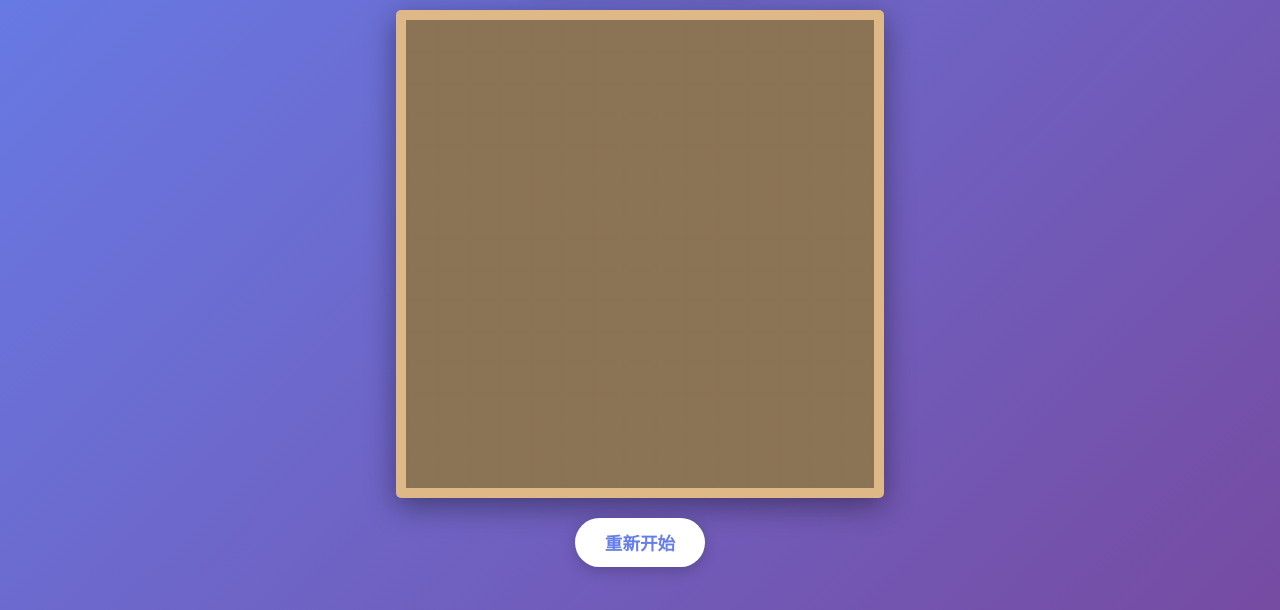
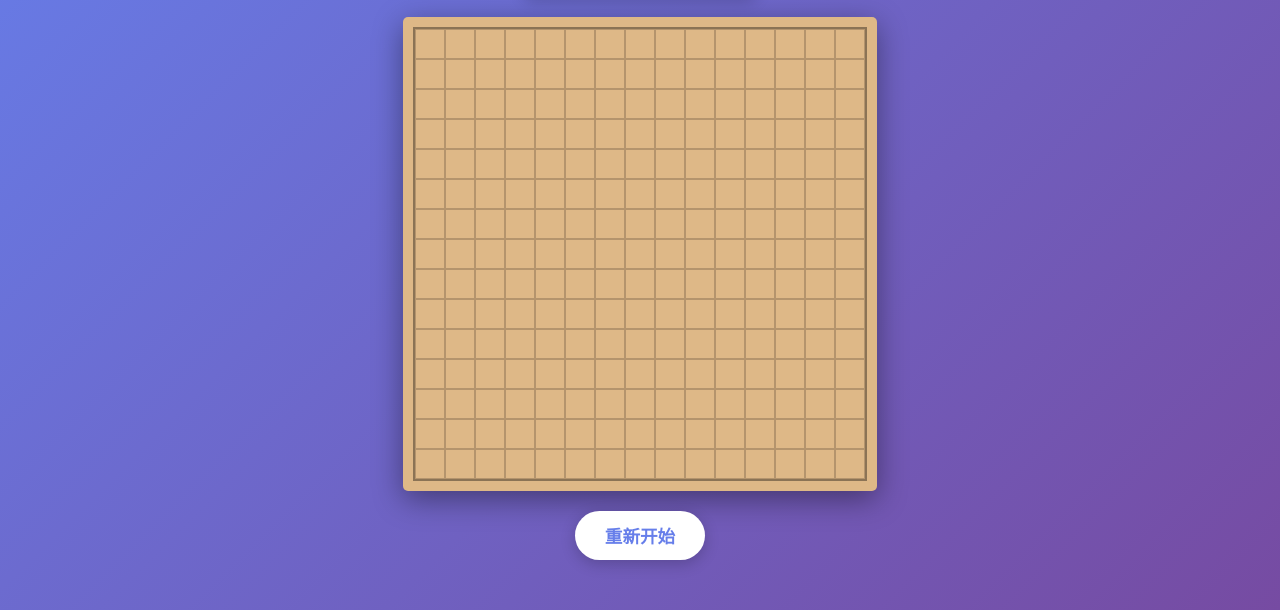
Before and after one commit to MichaelWang111/gomoku-game, a website: page public/index.html in a window 1280 px wide. Shown: the part 190-800 px from the top of the page. Drawn offline with Linux system fonts and the light colour scheme.

Commit message:
fix: 修复棋盘格子边框重叠问题
- 将gap从1px改为0，消除格子间重叠边框
- 调整棋盘背景色为更柔和的色调

```diff
--- a/public/css/style.css
+++ b/public/css/style.css
@@ -82,8 +82,8 @@ h1 {
     display: grid;
     grid-template-columns: repeat(15, 30px);
     grid-template-rows: repeat(15, 30px);
-    gap: 1px;
-    background: #8b7355;
+    gap: 0;
+    background: #deb887;
     border: 2px solid #8b7355;
 }
 
```
